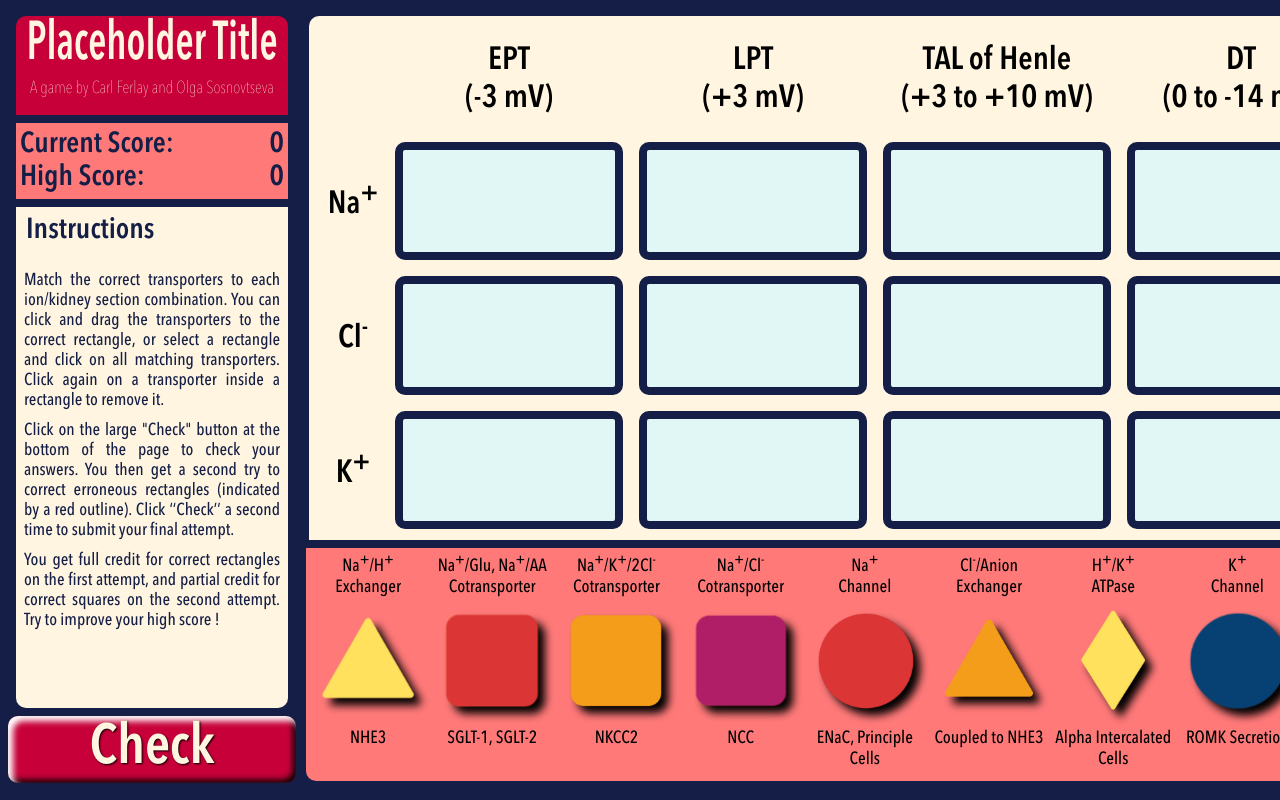
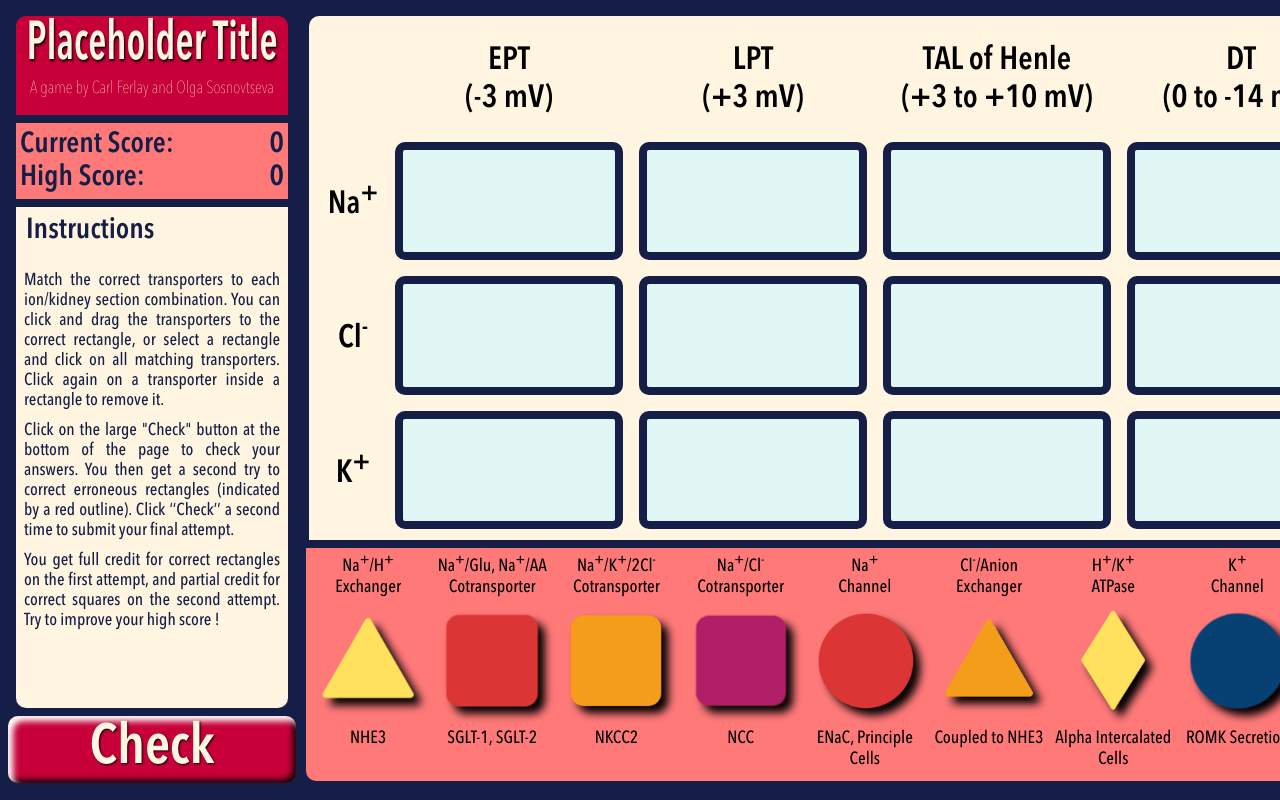
Before and after one commit to olgaUCPH/physioGames, a plain HTML site: page index.html in a window 1280 px wide. Shown: the top 800 px of the page. Drawn offline with Linux system fonts and the light colour scheme.

Commit message:
Added title text shadow

```diff
--- a/styles.css
+++ b/styles.css
@@ -96,6 +96,7 @@ body {
     padding-top: 5px;
     margin-bottom: 10px;
     transform: scaleY(1.35);
+    text-shadow: 1px 1px 2px black;
 }
 
 #author{
```
